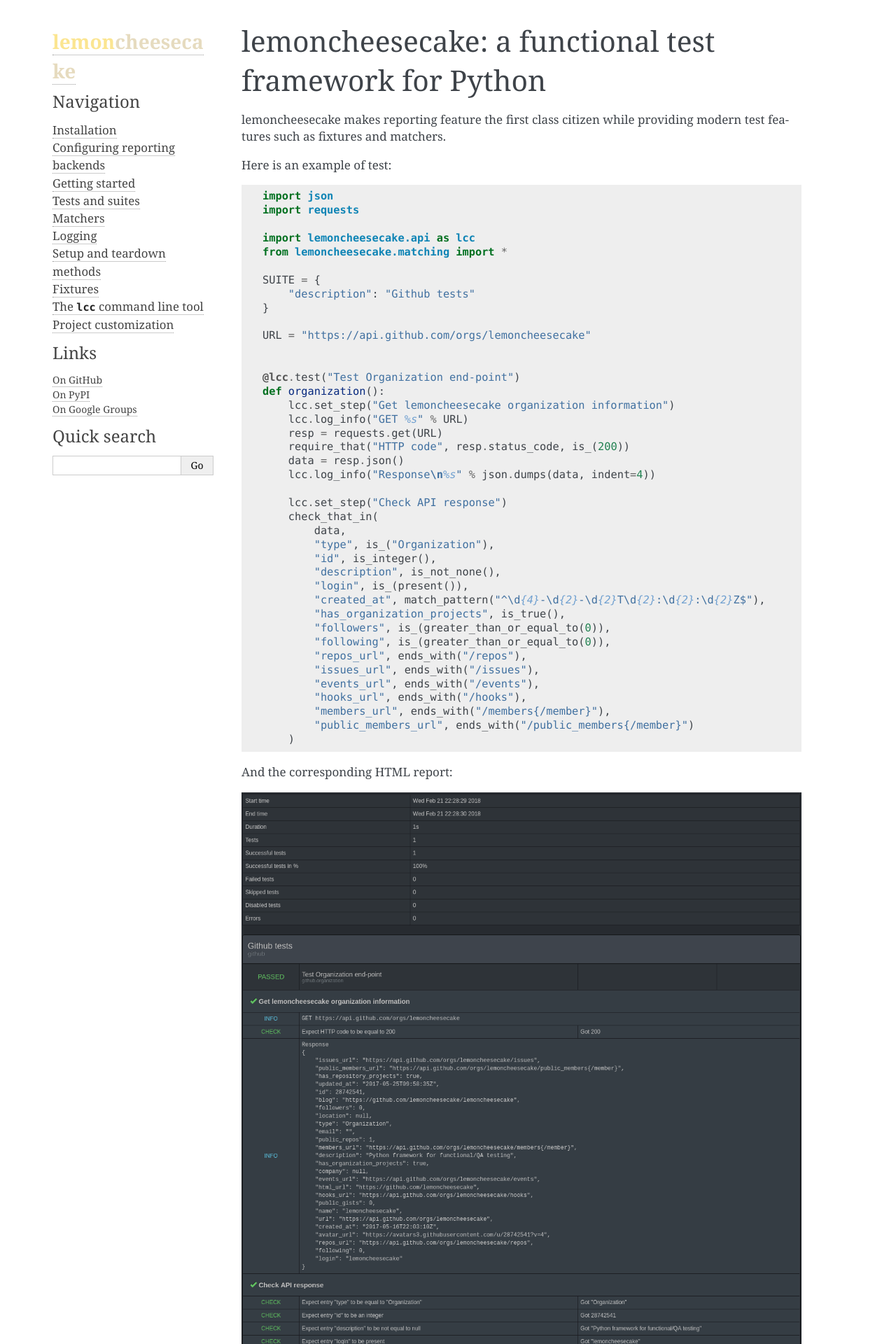
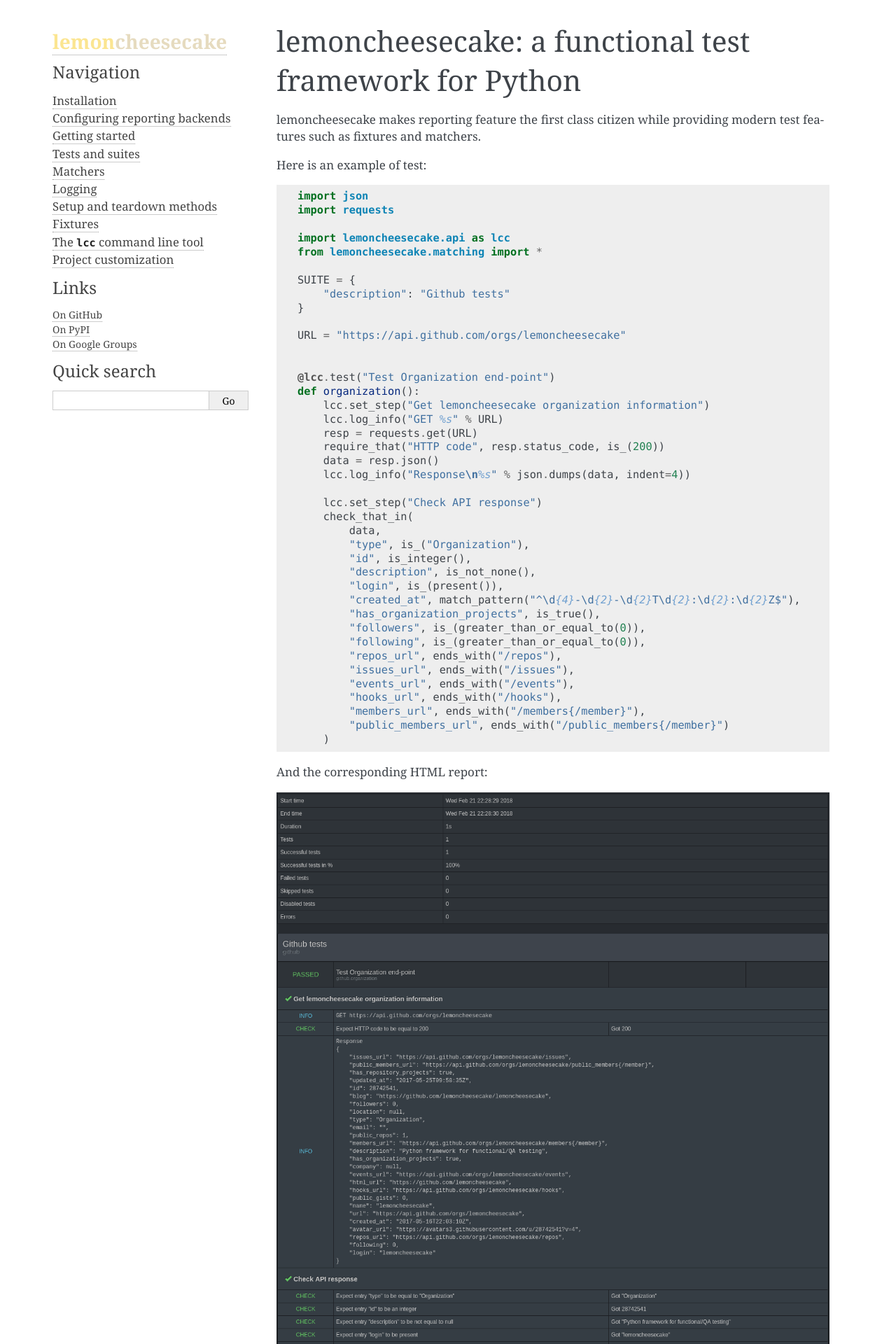
Before and after one commit to lemoncheesecake/lemoncheesecake, a Sphinx documentation site: the page built from doc/index.rst, in a window 1280 px wide. Shown: the top 1920 px of the page at 70% size. Built offline with Sphinx 7.4.7, drawn with Linux system fonts in a browser that asks for light colours.

Commit message:
Doc: increase right-side bar width to avoid having 'lemoncheesecake' title/logo splitted in two lines when using Firefox

```diff
--- a/doc/conf.py
+++ b/doc/conf.py
@@ -99,7 +99,7 @@
 #
 html_theme_options = {
     "page_width": "1150px",
-    "sidebar_width": "250px",
+    "sidebar_width": "300px",
 }
 
 html_show_sourcelink = False
```
